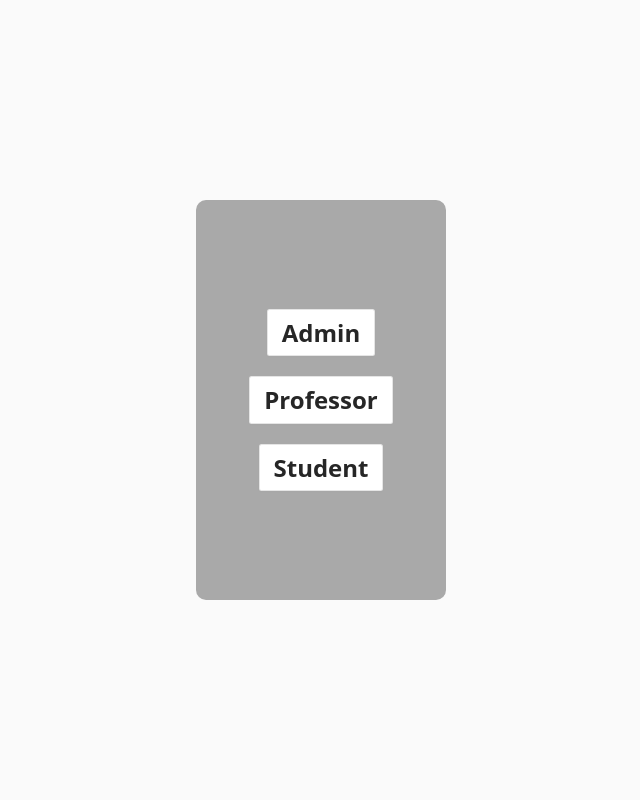
After one commit to coling154/UnivDB, a Django app: page / in a window 1280 px wide. The commit adds this page. Shown: the whole page, without its empty margins (319-959 px from the left). Run offline with Django 5.2, Linux system fonts and the light colour scheme; parts of the project's set-up code (start-up, migrations or seed data) failed here and were passed over.

Commit message:
Connected landing pages to main index page at localhost

```diff
--- a/src/univSite/univApp/static/style.css
+++ b/src/univSite/univApp/static/style.css
@@ -28,4 +28,84 @@ body {
   height: 100vh;
   width: 100%;
   overflow-x: hidden;
+  display:flex;
+  justify-content: center;
+  align-items: center;
 }
+
+
+.landing-flex {
+  display:flex;
+  align-content: center;
+  justify-content: center;
+  height: 225px;
+
+}
+.inner {
+  display:flex;
+  flex-direction: column;
+  align-self: center;
+  align-items: center;
+  justify-content: center;
+  background-color: #a9a9a9;
+  width: 250px;
+  height: 400px;
+  border-radius: 10px;
+}
+
+#item {
+  margin:10px;
+  font-size: x-large;
+}
+
+.Main {
+  display: block;
+  min-width: 660px;
+}
+
+.button {
+  align-items: center;
+  background-color: #FFFFFF;
+  border: 1px solid rgba(0, 0, 0, 0.1);
+  border-radius: .25rem;
+  box-shadow: rgba(0, 0, 0, 0.02) 0 1px 3px 0;
+  box-sizing: border-box;
+  color: rgba(0, 0, 0, 0.85);
+  cursor: pointer;
+  display: inline-flex;
+  font-family: system-ui,-apple-system,system-ui,"Helvetica Neue",Helvetica,Arial,sans-serif;
+  font-size: 16px;
+  font-weight: 600;
+  justify-content: center;
+  line-height: 1.25;
+  margin: 0;
+  min-height: 3rem;
+  padding: calc(.875rem - 1px) calc(1.5rem - 1px);
+  position: relative;
+  text-decoration: none;
+  transition: all 250ms;
+  user-select: none;
+  -webkit-user-select: none;
+  touch-action: manipulation;
+  vertical-align: baseline;
+  width: fit-content;
+}
+
+.button:hover,
+.button:focus {
+  border-color: rgba(0, 0, 0, 0.15);
+  box-shadow: rgba(0, 0, 0, 0.1) 0 4px 12px;
+  color: rgba(0, 0, 0, 0.65);
+}
+
+.button:hover {
+  transform: translateY(-1px);
+}
+
+.button:active {
+  background-color: #F0F0F1;
+  border-color: rgba(0, 0, 0, 0.15);
+  box-shadow: rgba(0, 0, 0, 0.06) 0 2px 4px;
+  color: rgba(0, 0, 0, 0.65);
+  transform: translateY(0);
+}
--- /dev/null
+++ b/src/univSite/univApp/templates/index.html
@@ -0,0 +1,18 @@
+<!DOCTYPE html>
+<html>
+    <head>
+        <link rel="stylesheet" href="/static/style.css">
+        <link rel="icon" type="image/png" href="/static/favi.png" />
+    </head>
+    <body>
+        <div class="Main">
+            <div class="landing-flex">
+                <div class="inner">
+                    <a href="/admin"><button class="button" id="item" role="button" onclick="/admin">Admin</button></a>
+                    <a href="/professor"><button class="button" id="item" role="button">Professor</button></a>
+                    <a href="/student"><button class="button" id="item" role="button">Student</button></a>
+                </div>
+            </div>
+        </div>
+    </body>
+</html>
--- a/src/univSite/univApp/urls.py
+++ b/src/univSite/univApp/urls.py
@@ -2,6 +2,7 @@ from django.urls import path
 from . import views
 
 urlpatterns = [
+    path("", views.index, name="index"),
     path("admin/", views.admin, name="admin"),
     path("professor/", views.professor, name="professor"),
     path("student/", views.student, name="student"),
--- a/src/univSite/univApp/views.py
+++ b/src/univSite/univApp/views.py
@@ -1,6 +1,10 @@
 from django.shortcuts import render
 
 # Create your views here.
+
+def index(request):
+    return render(request, "index.html")
+
 def admin(request):
     print("ADMIN")
     return render(request, "admin.html")
```
